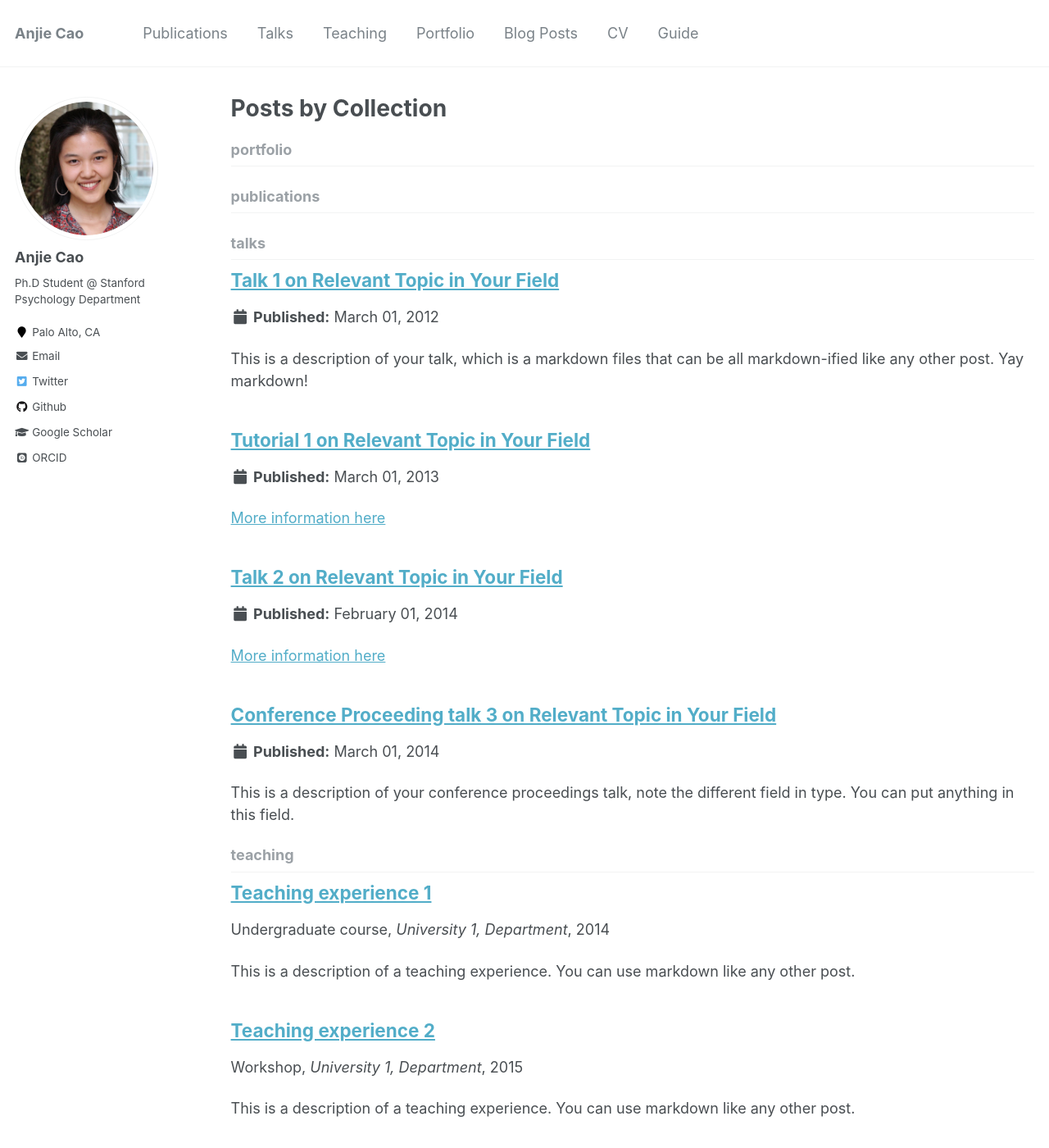
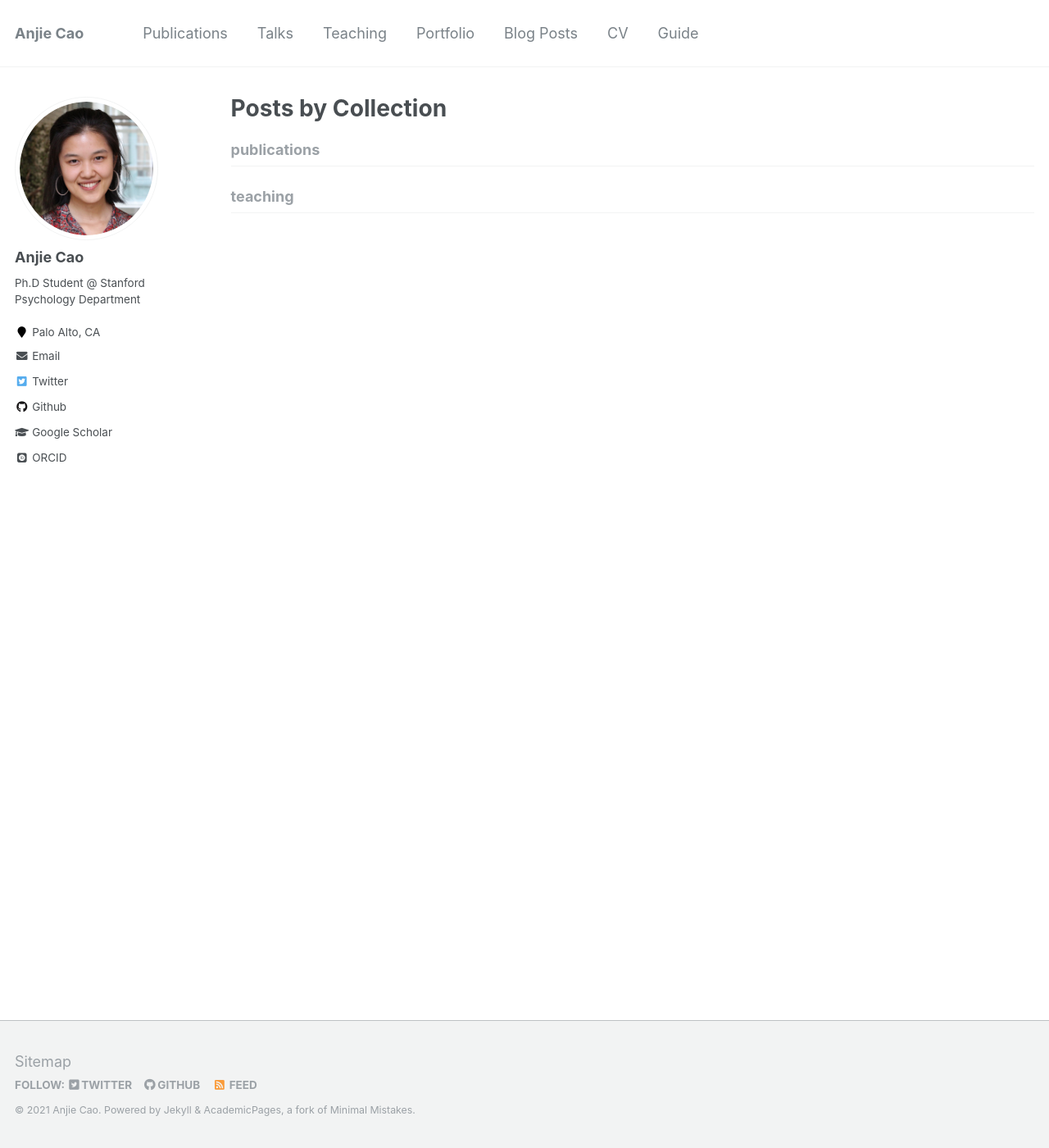
Before and after one commit to anjiecao/anjiecao.github.io, a Jekyll site: the page built from _pages/collection-archive.html, in a window 1280 px wide and 1400 px high. Shown: the whole window at 82% size. Built offline with Jekyll 4.4.1, drawn with Linux system fonts in a browser that asks for light colours; some web fonts are replaced.

```diff
--- a/_config.yml
+++ b/_config.yml
@@ -181,12 +181,6 @@ collections:
   publications:
     output: true
     permalink: /:collection/:path/
-  portfolio:
-    output: true
-    permalink: /:collection/:path/
-  talks:
-    output: true
-    permalink: /:collection/:path/
 
 
 # Defaults
--- a/_talks/2012-03-01-talk-1.md
+++ /dev/null
@@ -1,11 +0,0 @@
----
-title: "Talk 1 on Relevant Topic in Your Field"
-collection: talks
-type: "Talk"
-permalink: /talks/2012-03-01-talk-1
-venue: "UC San Francisco, Department of Testing"
-date: 2012-03-01
-location: "San Francisco, California"
----
-
-This is a description of your talk, which is a markdown files that can be all markdown-ified like any other post. Yay markdown!
--- a/_talks/2013-03-01-tutorial-1.md
+++ /dev/null
@@ -1,13 +0,0 @@
----
-title: "Tutorial 1 on Relevant Topic in Your Field"
-collection: talks
-type: "Tutorial"
-permalink: /talks/2013-03-01-tutorial-1
-venue: "UC-Berkeley Institute for Testing Science"
-date: 2013-03-01
-location: "Berkeley CA, USA"
----
-
-[More information here](http://exampleurl.com)
-
-This is a description of your tutorial, note the different field in type. This is a markdown files that can be all markdown-ified like any other post. Yay markdown!
--- a/_talks/2014-02-01-talk-2.md
+++ /dev/null
@@ -1,13 +0,0 @@
----
-title: "Talk 2 on Relevant Topic in Your Field"
-collection: talks
-type: "Talk"
-permalink: /talks/2014-02-01-talk-2
-venue: "London School of Testing"
-date: 2014-02-01
-location: "London, UK"
----
-
-[More information here](http://example2.com)
-
-This is a description of your talk, which is a markdown files that can be all markdown-ified like any other post. Yay markdown!
--- a/_talks/2014-03-01-talk-3.md
+++ /dev/null
@@ -1,11 +0,0 @@
----
-title: "Conference Proceeding talk 3 on Relevant Topic in Your Field"
-collection: talks
-type: "Conference proceedings talk"
-permalink: /talks/2014-03-01-talk-3
-venue: "Testing Institute of America 2014 Annual Conference"
-date: 2014-03-01
-location: "Los Angeles, CA"
----
-
-This is a description of your conference proceedings talk, note the different field in type. You can put anything in this field.
--- a/_teaching/2014-spring-teaching-1.md
+++ /dev/null
@@ -1,20 +0,0 @@
----
-title: "Teaching experience 1"
-collection: teaching
-type: "Undergraduate course"
-permalink: /teaching/2014-spring-teaching-1
-venue: "University 1, Department"
-date: 2014-01-01
-location: "City, Country"
----
-
-This is a description of a teaching experience. You can use markdown like any other post.
-
-Heading 1
-======
-
-Heading 2
-======
-
-Heading 3
-======
--- a/_teaching/2015-spring-teaching-2.md
+++ /dev/null
@@ -1,20 +0,0 @@
----
-title: "Teaching experience 2"
-collection: teaching
-type: "Workshop"
-permalink: /teaching/2015-spring-teaching-1
-venue: "University 1, Department"
-date: 2015-01-01
-location: "City, Country"
----
-
-This is a description of a teaching experience. You can use markdown like any other post.
-
-Heading 1
-======
-
-Heading 2
-======
-
-Heading 3
-======
```
Also changed, not shown: _pages/portfolio.html (deleted, +0 -13 lines), _pages/publications.md (+1 -1 lines), _pages/talkmap.html (deleted, +0 -9 lines), _pages/talks.html (deleted, +0 -16 lines).
